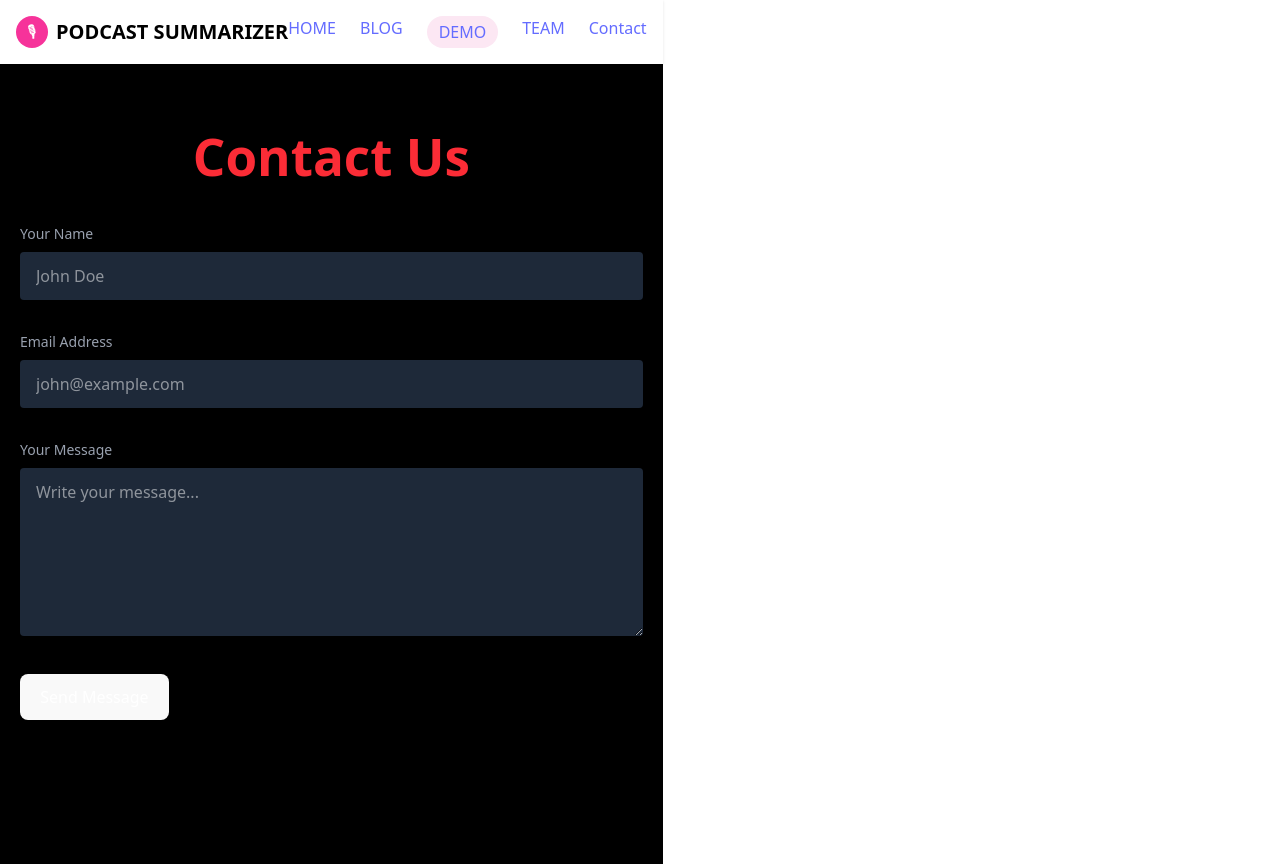
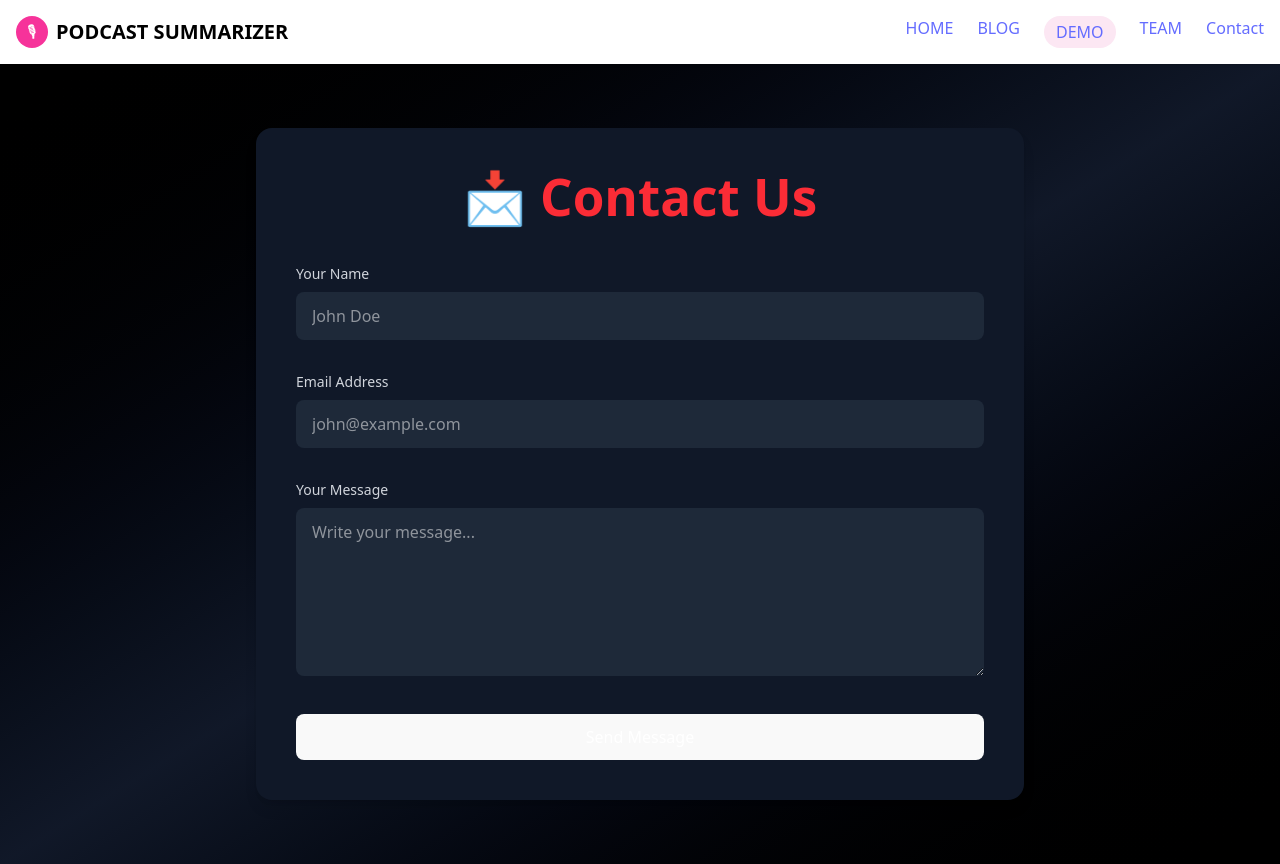
Before and after one commit to Aishwarya011k/-AI-podcast-summariser, a React (Vite) app in the folder podcast/: page /contact in a window 1280 px wide. Built offline with nearby package versions, Linux system fonts and the light colour scheme.

Commit message:
updating contact

```diff
--- a/podcast/src/pages/Contact.jsx
+++ b/podcast/src/pages/Contact.jsx
@@ -4,9 +4,11 @@ import emailjs from '@emailjs/browser';
 function Contact() {
   const form = useRef();
   const [isSubmitted, setIsSubmitted] = useState(false);
+  const [loading, setLoading] = useState(false);
 
   const sendEmail = (e) => {
     e.preventDefault();
+    setLoading(true);
 
     emailjs.sendForm(
       'service_k82ivjn',
@@ -17,41 +19,45 @@ function Contact() {
     .then((result) => {
         console.log(result.text);
         setIsSubmitted(true);
+        setLoading(false);
         form.current.reset();
     }, (error) => {
-        console.log(error.text);
+        console.error("EmailJS Error:", error);
         alert("Failed to send message. Please try again.");
+        setLoading(false);
     });
   };
 
   return (
-    <div className="min-h-screen bg-black text-white py-16 px-5">
-      <div className="max-w-4xl mx-auto">
-        <h1 className="text-4xl font-bold text-red-500 mb-10 text-center">Contact Us</h1>
+    <div className="min-h-screen min-w-screen bg-gradient-to-br from-black via-gray-900 to-black text-white py-16 px-5 flex justify-center items-center">
+      <div className="max-w-3xl w-full bg-gray-900 rounded-2xl shadow-lg p-10">
+        <h1 className="text-4xl font-extrabold text-red-500 mb-10 text-center">📩 Contact Us</h1>
 
         {isSubmitted ? (
-          <div className="text-center text-xl text-green-400">
-            🎉 Thank you for reaching out! <br /> We will get back to you soon.
+          <div className="text-center text-2xl text-green-400 font-semibold animate-bounce">
+            🎉 Thank you for reaching out! <br /> We'll get back to you very soon.
           </div>
         ) : (
           <form ref={form} onSubmit={sendEmail} className="space-y-8">
             <div>
-              <label className="block mb-2 text-sm text-gray-400">Your Name</label>
-              <input type="text" name="user_name" className="w-full px-4 py-3 rounded bg-gray-800 text-white focus:ring-2 focus:ring-red-500" placeholder="John Doe" />
+              <label className="block mb-2 text-sm text-gray-300">Your Name</label>
+              <input type="text" name="user_name" required className="w-full px-4 py-3 rounded-lg bg-gray-800 text-white focus:ring-2 focus:ring-red-500 focus:outline-none" placeholder="John Doe" />
             </div>
 
             <div>
-              <label className="block mb-2 text-sm text-gray-400">Email Address</label>
-              <input type="email" name="user_email" className="w-full px-4 py-3 rounded bg-gray-800 text-white focus:ring-2 focus:ring-red-500" placeholder="john@example.com" />
+              <label className="block mb-2 text-sm text-gray-300">Email Address</label>
+              <input type="email" name="user_email" required className="w-full px-4 py-3 rounded-lg bg-gray-800 text-white focus:ring-2 focus:ring-red-500 focus:outline-none" placeholder="john@example.com" />
             </div>
 
             <div>
-              <label className="block mb-2 text-sm text-gray-400">Your Message</label>
-              <textarea name="message" rows="6" className="w-full px-4 py-3 rounded bg-gray-800 text-white focus:ring-2 focus:ring-red-500" placeholder="Write your message..."></textarea>
+              <label className="block mb-2 text-sm text-gray-300">Your Message</label>
+              <textarea name="message" rows="6" required className="w-full px-4 py-3 rounded-lg bg-gray-800 text-white focus:ring-2 focus:ring-red-500 focus:outline-none" placeholder="Write your message..."></textarea>
             </div>
 
-            <button type="submit" className="bg-red-500 hover:bg-red-600 px-6 py-3 rounded-full font-semibold text-white">
-              Send Message
+            <button type="submit" className={`w-full py-3 rounded-full font-bold text-lg transition
+              ${loading ? 'bg-gray-600 cursor-not-allowed' : 'bg-red-500 hover:bg-red-600'}
+              text-white`}>
+              {loading ? 'Sending...' : 'Send Message'}
             </button>
           </form>
         )}
```
